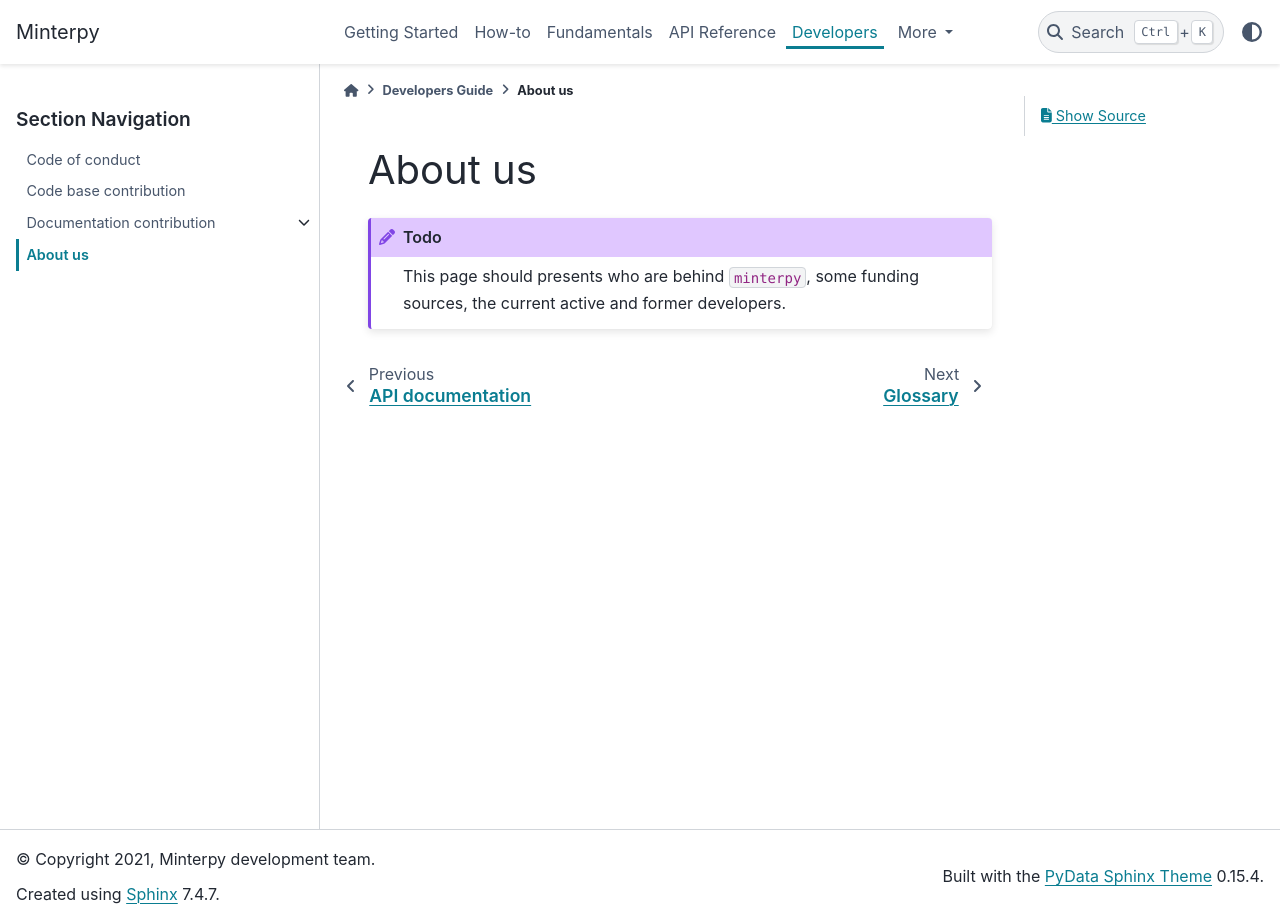
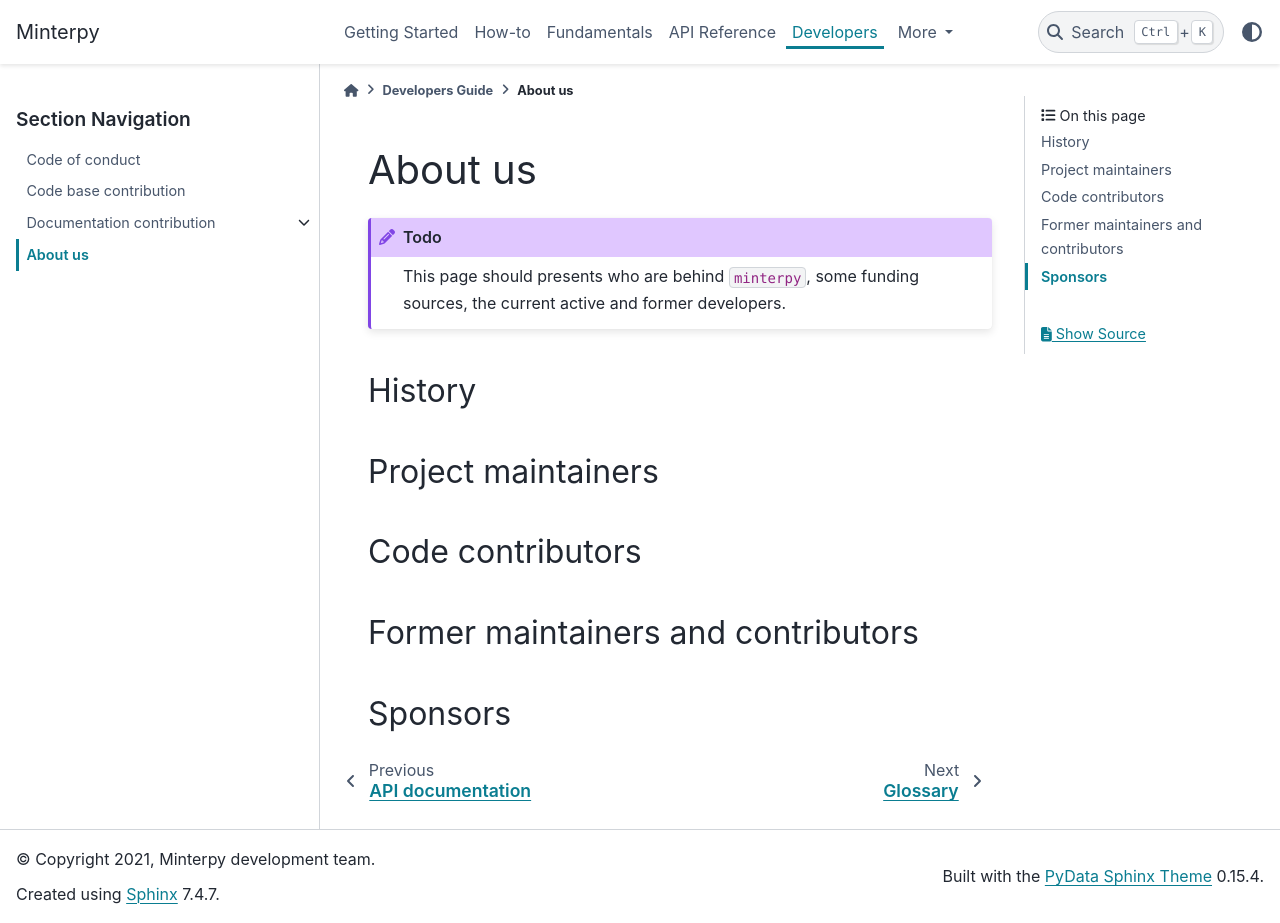
Before and after one commit to casus/minterpy, a Sphinx documentation site: the page built from docs/developers/about_us.rst, in a window 1280 px wide and 923 px high. Built offline with Sphinx 7.4.7 and the PyData theme 0.15.4, drawn with Linux system fonts in a browser that asks for light colours.

Commit message:
Add skeleton on the about us

```diff
--- a/docs/developers/about_us.rst
+++ b/docs/developers/about_us.rst
@@ -6,3 +6,18 @@
 
    This page should presents who are behind ``minterpy``, some funding sources,
    the current active and former developers.
+
+History
+#######
+
+Project maintainers
+###################
+
+Code contributors
+#################
+
+Former maintainers and contributors
+###################################
+
+Sponsors
+########
--- a/docs/getting-started/index.rst
+++ b/docs/getting-started/index.rst
@@ -45,7 +45,7 @@
 with the tutorials below.
 
 Once you're more familiar with ``minterpy`` and would like to achieve a particular task,
-be sure to check out the :doc:`/howto/index` Guides!
+be sure to check out the :doc:`/howto/index`!
 
 Tutorials table of contents
 ###########################
```
